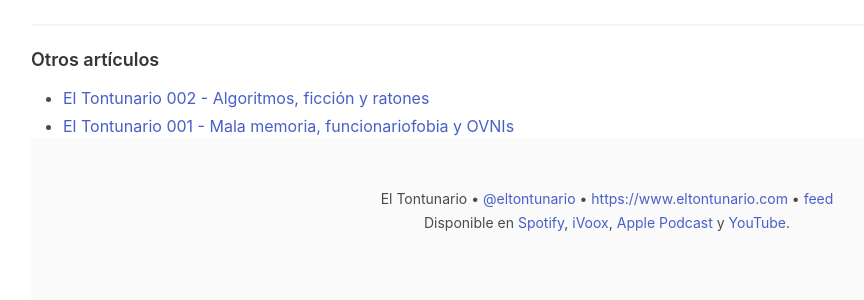
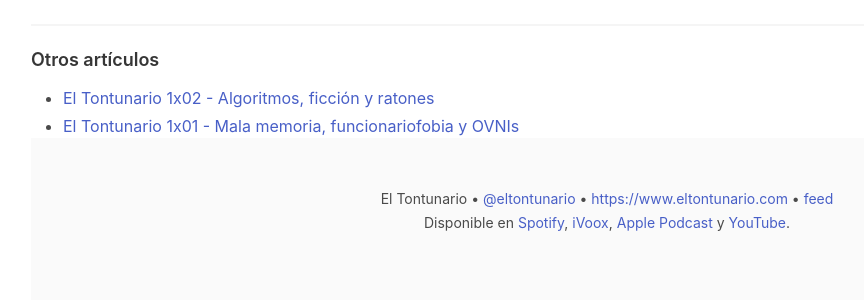
Before and after one commit to sgmonda/eltontunario, a Jekyll site: the page built from _posts/2021-05-24-s01e03.md, in a window 1280 px wide. Shown: the top 300 px of the page, without its empty margins (33-897 px from the left). Built offline with Jekyll 4.4.1, drawn with Linux system fonts in a browser that asks for light colours.

Commit message:
fix: typos

```diff
--- a/_posts/2021-05-10-s01e01.md
+++ b/_posts/2021-05-10-s01e01.md
@@ -2,9 +2,9 @@
 layout: post
 season: 1
 episode: 1
-title: El Tontunario 001 - Mala memoria, funcionariofobia y OVNIs
+title: El Tontunario 1x01 - Mala memoria, funcionariofobia y OVNIs
 description: En este episodio charlamos, entre otras cosas, sobre el la mala memoria, la funcionariofobia y los parkings para OVNIS.
-mp3: /mp3/s01e02.mp3
+mp3: /mp3/s01e01.mp3
 duration: "01:06:27"
 length: 63787348 # Bytes
 ---
--- a/_posts/2021-05-17-s01e02.md
+++ b/_posts/2021-05-17-s01e02.md
@@ -2,7 +2,7 @@
 layout: post
 season: 1
 episode: 2
-title: El Tontunario 002 - Algoritmos, ficción y ratones
+title: El Tontunario 1x02 - Algoritmos, ficción y ratones
 description: En este episodio charlamos, entre otras cosas, sobre el algoritmo de YouTube, el contrato de la ficción y los ratones
 mp3: /mp3/s01e02.mp3
 duration: "01:01:25"
```
Also changed, not shown: _posts/2021-05-24-s01e03.md (+1 -1 lines).
